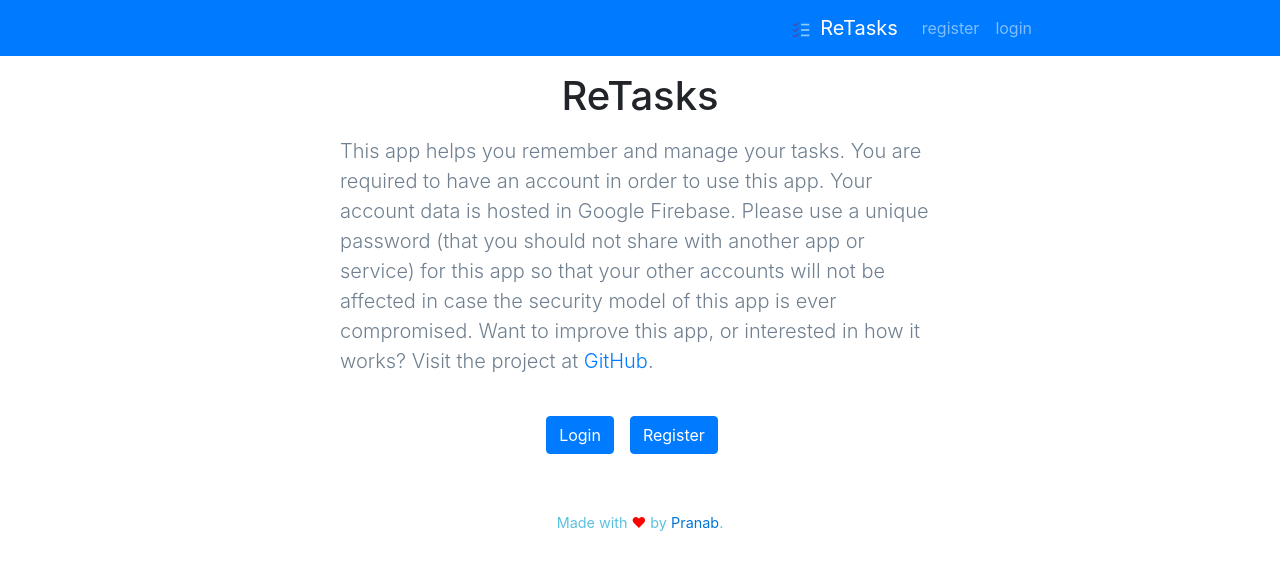
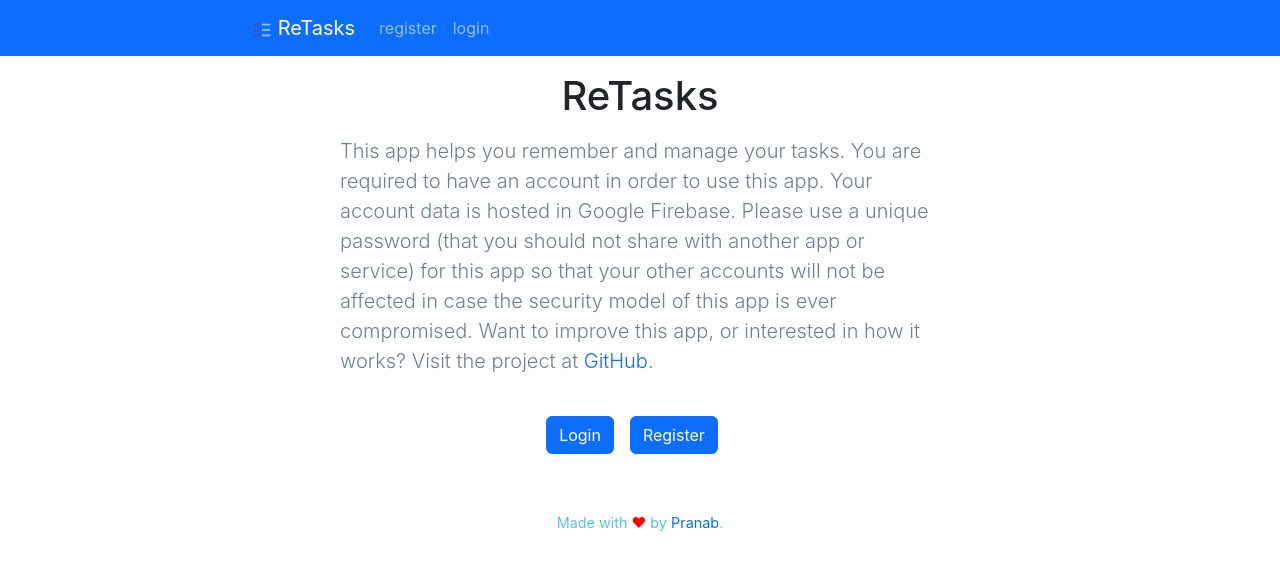
Before and after one commit to pranabdas/retasks, a React (Create React App) app: page / in a window 1280 px wide. Shown: the top 570 px of the page. Built offline with nearby package versions, Linux system fonts and the light colour scheme; no server answers.

Commit message:
upgrade react, firebase, bootstrap

```diff
--- a/src/App.js
+++ b/src/App.js
@@ -18,7 +18,7 @@
   const [updating, setUpdating] = useState(false);
   const navigate = useNavigate();
 
-  // there is memory leak, need to unsubscribe unmounted components
+  // there could be memory leak, need to unsubscribe unmounted components
   useEffect(() => {
     firebase.auth().onAuthStateChanged((FBUser) => {
       if (FBUser) {
--- a/src/Firebase.js
+++ b/src/Firebase.js
@@ -1,6 +1,6 @@
-import firebase from "firebase/app";
-import "firebase/database";
-import "firebase/auth";
+import firebase from 'firebase/compat/app';
+import 'firebase/compat/auth';
+import 'firebase/compat/database';
 
 const config = {
   apiKey: process.env.REACT_APP_API_KEY,
--- a/src/Welcome.js
+++ b/src/Welcome.js
@@ -17,16 +17,16 @@
 
         {user ? (
           <div className="text-center">
-            <Link to="/home" className="btn btn-primary mr-3">
+            <Link to="/home" className="btn btn-primary">
               Show Task List
             </Link>
           </div>
         ) : (
           <div className="text-center">
-            <Link to="/login" className="btn btn-primary mr-3">
+            <Link to="/login" className="btn btn-primary me-3">
               Login
             </Link>
-            <Link to="/register" className="btn btn-primary mr-3">
+            <Link to="/register" className="btn btn-primary me-3">
               Register
             </Link>
           </div>
--- a/src/index.css
+++ b/src/index.css
@@ -98,3 +98,7 @@
 text-decoration: none;
 font-style: normal;
 }
+
+a {
+  text-decoration: none;
+}
```
Also changed, not shown: package.json (+10 -10 lines), src/index.js (+5 -5 lines), 2 other files (tests, documents, lock files or other folders).
